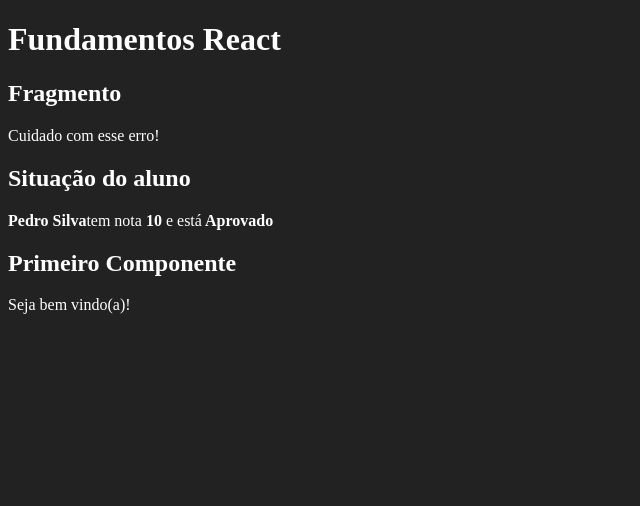
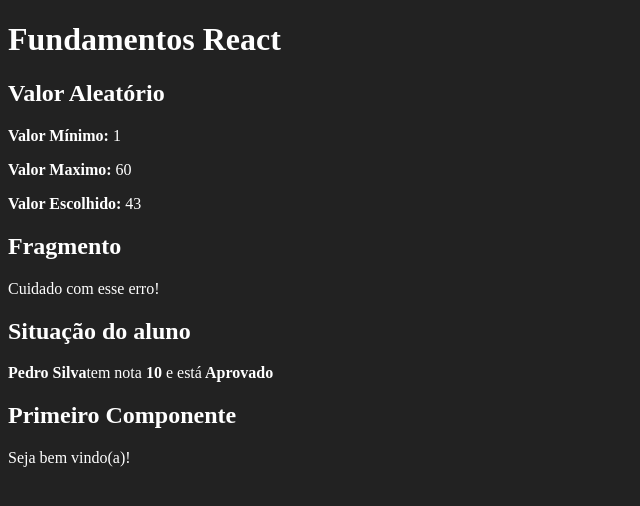
Before and after one commit to Paulosmj/Curso-React, a React (Create React App) app: page / in a window 1280 px wide. Shown: the top 506 px of the page, without its empty margins (0-640 px from the left). Built offline with nearby package versions, Linux system fonts and the light colour scheme.

Commit message:
Desafio numero aleatorio com component

```diff
--- a/src/App.jsx
+++ b/src/App.jsx
@@ -1,11 +1,14 @@
+/* eslint-disable */
 import React from 'react';
 import Primeiro from './components/basicos/Primeiro';
 import ComParametro from './components/basicos/ComParametro';
 import Fragmento from './components/basicos/Fragmento';
+import NumeroAleatorio from './components/basicos/NumeroAleatorio';
 
 export default () => (
   <div id="app">
     <h1>Fundamentos React</h1>
+    <NumeroAleatorio min={1} max={60} />
     <Fragmento />
 
     <ComParametro titulo="Situação do aluno" aluno="Pedro Silva" nota={9.3} />
--- /dev/null
+++ b/src/components/basicos/NumeroAleatorio.jsx
@@ -0,0 +1,24 @@
+/* eslint-disable */
+import React from 'react';
+
+export default (props) => {
+  const { min, max } = props;
+  const aleatorio = parseInt(Math.random() * (max - min + 1)) + min;
+  return (
+    <div>
+      <h2>Valor Aleatório</h2>
+      <p>
+        <strong>Valor Mínimo: </strong>
+        {min}
+      </p>
+      <p>
+        <strong>Valor Maximo: </strong>
+        {max}
+      </p>
+      <p>
+        <strong>Valor Escolhido: </strong>
+        {aleatorio}
+      </p>
+    </div>
+  );
+};
```
